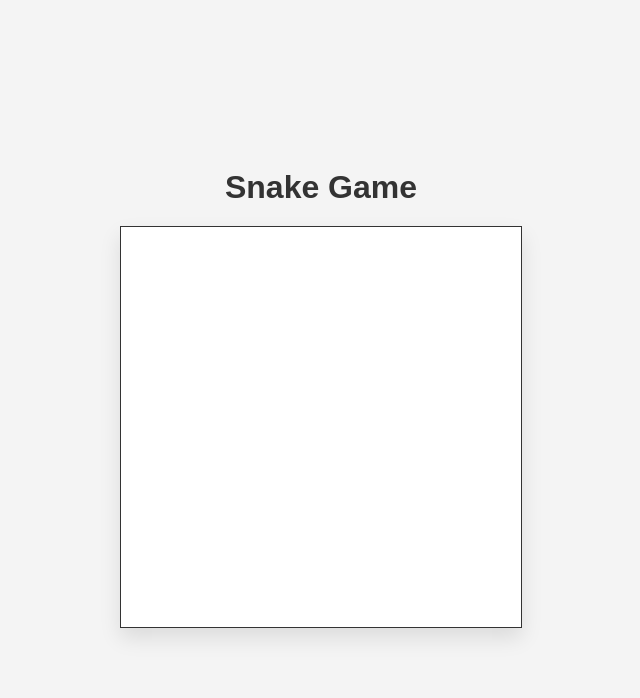
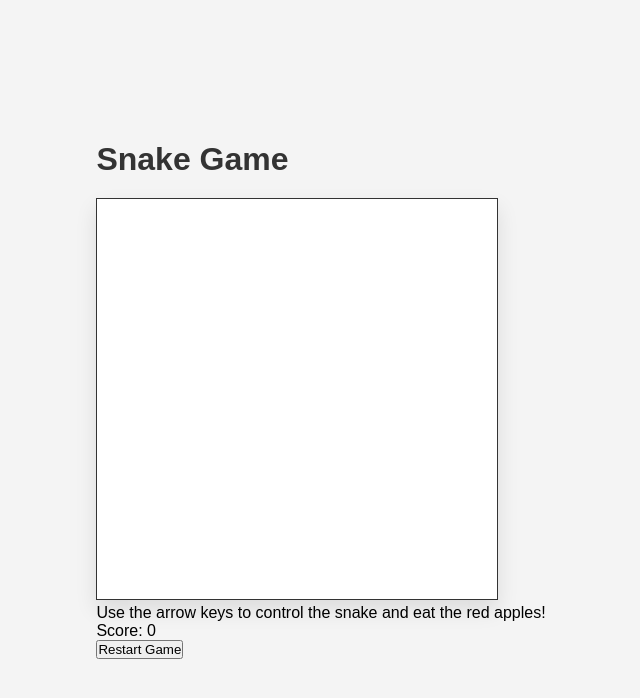
Before and after one commit to AishwaryaGorantala/snake-game, a plain HTML site: page index.html in a window 1280 px wide. Shown: the whole page, without its empty margins (319-959 px from the left). Drawn offline with Linux system fonts and the light colour scheme.

Commit message:
Update index.html

```diff
--- a/index.html
+++ b/index.html
@@ -8,9 +8,14 @@
     <link rel="stylesheet" href="styles.css">
 </head>
 <body>
-    <div class="container">
-        <h1>Snake Game</h1>
-        <canvas id="snakeGame" width="400" height="400"></canvas>
+    <div class="game-container">
+        <h1 class="game-title">Snake Game</h1>
+        <canvas id="gameCanvas" width="400" height="400"></canvas>
+        <div class="info">
+            <p>Use the arrow keys to control the snake and eat the red apples!</p>
+            <div id="score">Score: 0</div>
+        </div>
+        <button class="restart-btn" onclick="restartGame()">Restart Game</button>
     </div>
     <script src="game.js"></script>
 </body>
```
